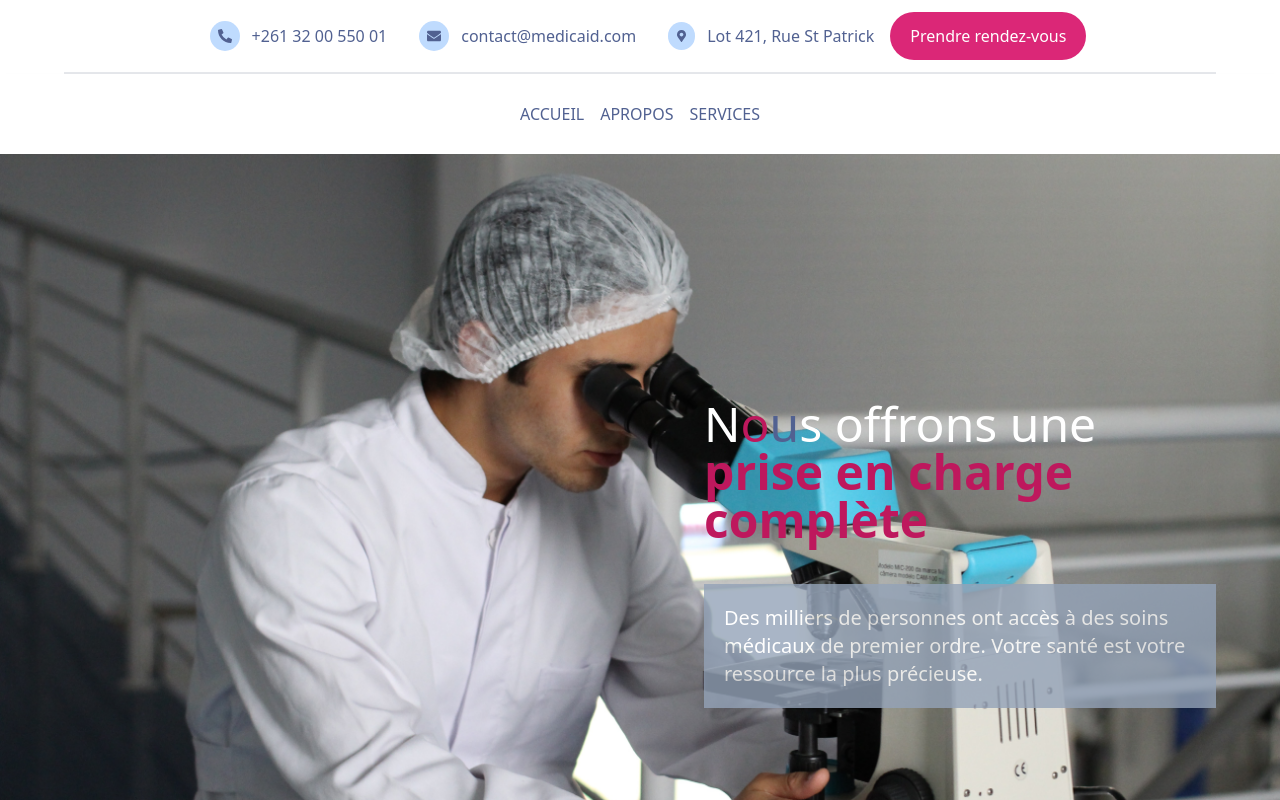
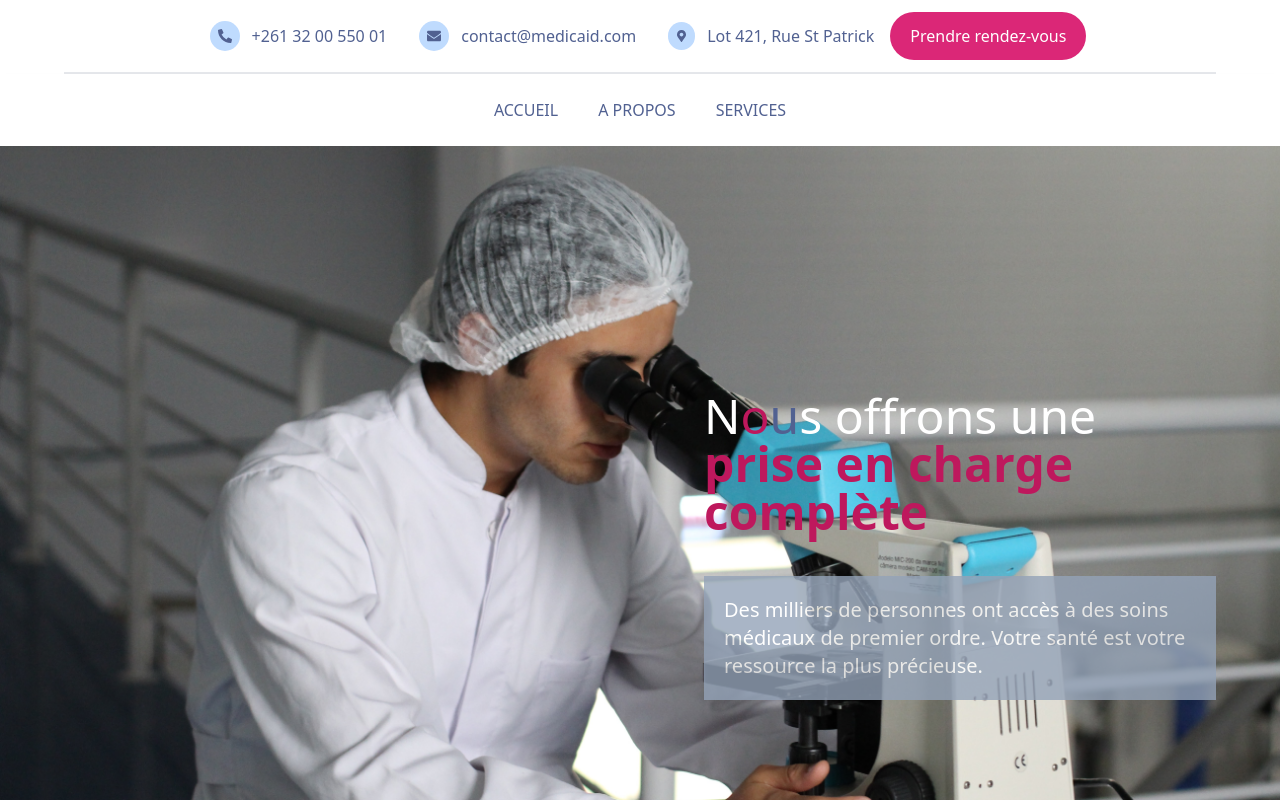
Before and after one commit to Ianel/doctor-app, a React (Create React App) app: page / in a window 1280 px wide. Shown: the top 800 px of the page. Built offline with nearby package versions, Linux system fonts and the light colour scheme.

Commit message:
bugfix: Bottom navbar is now responsive

```diff
--- a/src/components/header/NavDown.js
+++ b/src/components/header/NavDown.js
@@ -3,31 +3,39 @@ import { FontAwesomeIcon } from '@fortawesome/react-fontawesome';
 import React, { useState } from 'react';
 
 const NavDown = () => {
-    const [isDisplayed, setIsDisplayed] = useState(true);
+    const [isClicked, setIsClicked] = useState(false);
 
   return (
-
-    <nav>
-       { isDisplayed ?
+    <>
+        <div className={`flex justify-between items-center py-3 px-4 lg:hidden ${isClicked ? 'shadow-none' : 'shadow'}`}>
+            <h1 className='text-xl font-bold'>M<span className='text-[#516191]'>e</span>di<span className='text-pink-700'>k</span>Ai<span className='text-pink-400'>d</span></h1>
+            { isClicked ?
+            <FontAwesomeIcon className='cursor-pointer p-1 text-4xl lg:hidden' icon={faTimes} onClick={ () => setIsClicked(isClicked => !isClicked) } />
+            :
+            <FontAwesomeIcon className='cursor-pointer p-2 text-4xl lg:hidden' icon={faBars} onClick={ () => setIsClicked(isClicked => !isClicked) } />
+            }
+        </div>
+        {
+            isClicked ?
             (
-                <div className='shadow-md flex transition-all bg-white text-[#516191] lg:flex flex-col lg:flex-row p-4 lg:justify-center lg:items-center'>
-                    <div className='border-b-2 py-3 w-full lg:w-auto lg:border-none'>
-                        <a href="#hero" className='hover:text-pink-700 lg:p-2 uppercase'>Accueil</a>
-                        <button onClick={() => { setIsDisplayed(false); }} className='float-right lg:hidden'><FontAwesomeIcon icon={faTimes} /></button>
-                    </div>
-                    <a href="#bio" className='w-full py-3 border-b-2 lg:w-auto lg:border-none hover:text-pink-700 lg:p-2 uppercase'>Apropos</a>
-                    <a href="#services" className='w-full py-3 lg:w-auto lg:border-none hover:text-pink-700 lg:p-2 uppercase'>Services</a>
+                <div className='w-full lg:hidden px-4 shadow flex-col justify-evenly items-start leading-8 lg:gap-10 flex'>
+                    <a className='hover:text-pink-700 py-2 text-[#516191] uppercase border-b-2 w-full text-primary hover:text-secondary' href="#hero">Accueil</a>
+                    <a className='hover:text-pink-700 py-2 text-[#516191] uppercase border-b-2 w-full text-primary hover:text-secondary' href="#bio">A propos</a>
+                    <a className='hover:text-pink-700 py-2 text-[#516191] uppercase w-full text-primary hover:text-secondary' href="#services">Services</a>
                 </div>
             )
             :
             (
-                <div className='p-4 flex justify-between items-center bg-white transition-all'>
-                    <h1 className='text-xl font-bold'>M<span className='text-[#516191]'>e</span>di<span className='text-pink-700'>k</span>Ai<span className='text-pink-400'>d</span></h1>
-                    <button onClick={() => { setIsDisplayed(true); }}><FontAwesomeIcon icon={faBars} /></button>
-                </div>
+                <nav className='hidden lg:flex lg:flex-row lg:justify-center lg:items-center py-3 px-8 shadow-md'>
+                    <div className='flex-col justify-evenly items-start lg:justify-between lg:items-center lg:flex-row leading-8 lg:gap-10 lg:flex'>
+                        <a className='hover:text-pink-700 py-2 text-[#516191] uppercase' href="#hero">Accueil</a>
+                        <a className='hover:text-pink-700 py-2 text-[#516191] uppercase' href="#bio">A propos</a>
+                        <a className='hover:text-pink-700 py-2 text-[#516191] uppercase' href="#services">Services</a>
+                    </div>
+                </nav>
             )
         }
-    </nav>
+    </>
   );
 };
 
```
